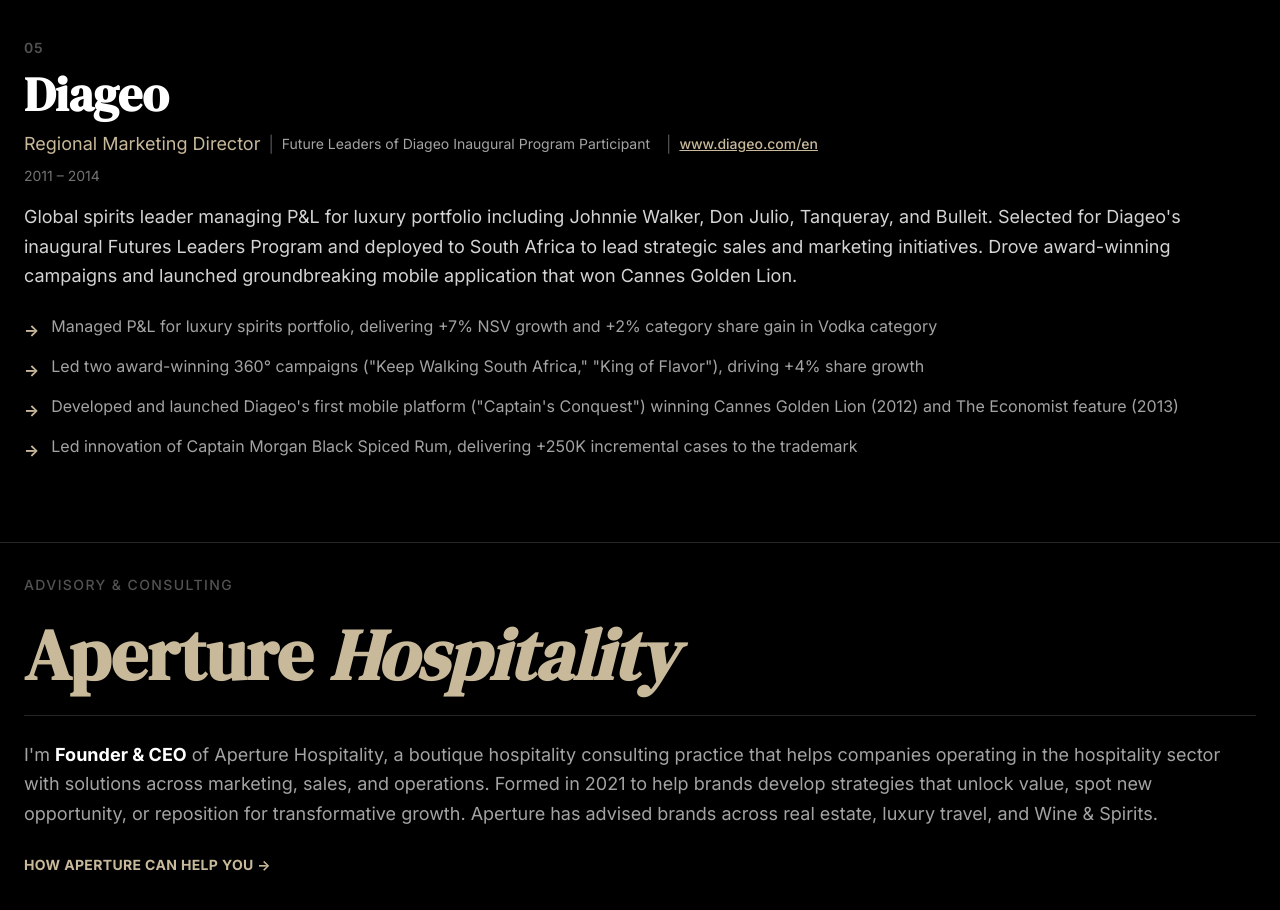
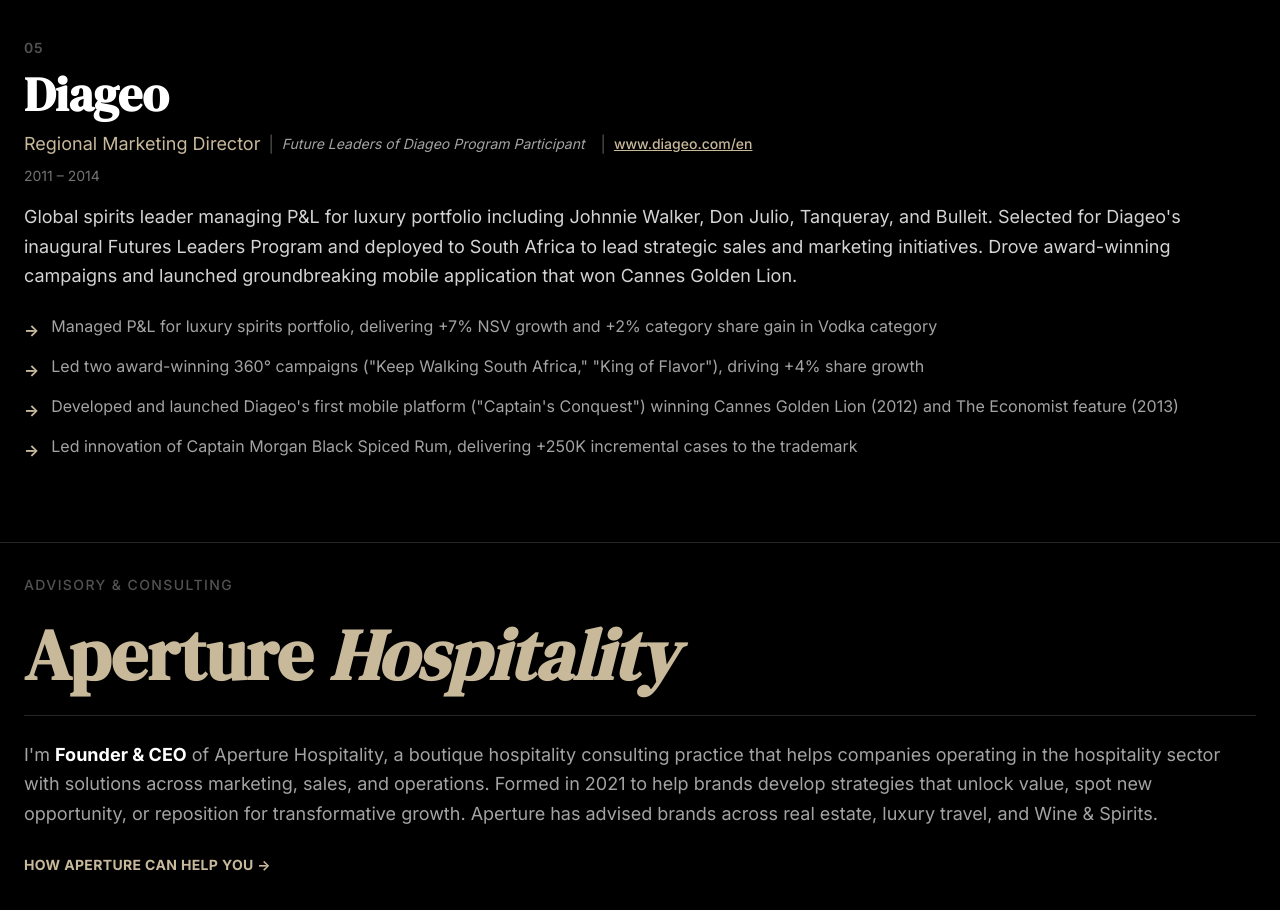
Before and after one commit to letsnavigatebmw/brandonmweaver, a React (Vite) app: page / in a window 1280 px wide. Shown: the part 6300-7210 px from the top of the page. Built offline with nearby package versions, Linux system fonts and the light colour scheme.

Commit message:
Remove 'Inaugural' from Diageo program and italicize program text

```diff
--- a/src/components/Projects.jsx
+++ b/src/components/Projects.jsx
@@ -58,7 +58,7 @@
       url: 'https://www.diageo.com/en',
       dates: '2011 – 2014',
       role: 'Regional Marketing Director',
-      program: 'Future Leaders of Diageo Inaugural Program Participant',
+      program: 'Future Leaders of Diageo Program Participant',
       description: 'Global spirits leader managing P&L for luxury portfolio including Johnnie Walker, Don Julio, Tanqueray, and Bulleit. Selected for Diageo\'s inaugural Futures Leaders Program and deployed to South Africa to lead strategic sales and marketing initiatives. Drove award-winning campaigns and launched groundbreaking mobile application that won Cannes Golden Lion.',
       highlights: [
         'Managed P&L for luxury spirits portfolio, delivering +7% NSV growth and +2% category share gain in Vodka category',
@@ -242,7 +242,7 @@
                     {exp.program && (
                       <>
                         <span className="text-gray-600 hidden md:inline">|</span>
-                        <p className="text-sm text-gray-400">
+                        <p className="text-sm text-gray-400 italic">
                           {exp.program}
                         </p>
                       </>
```
